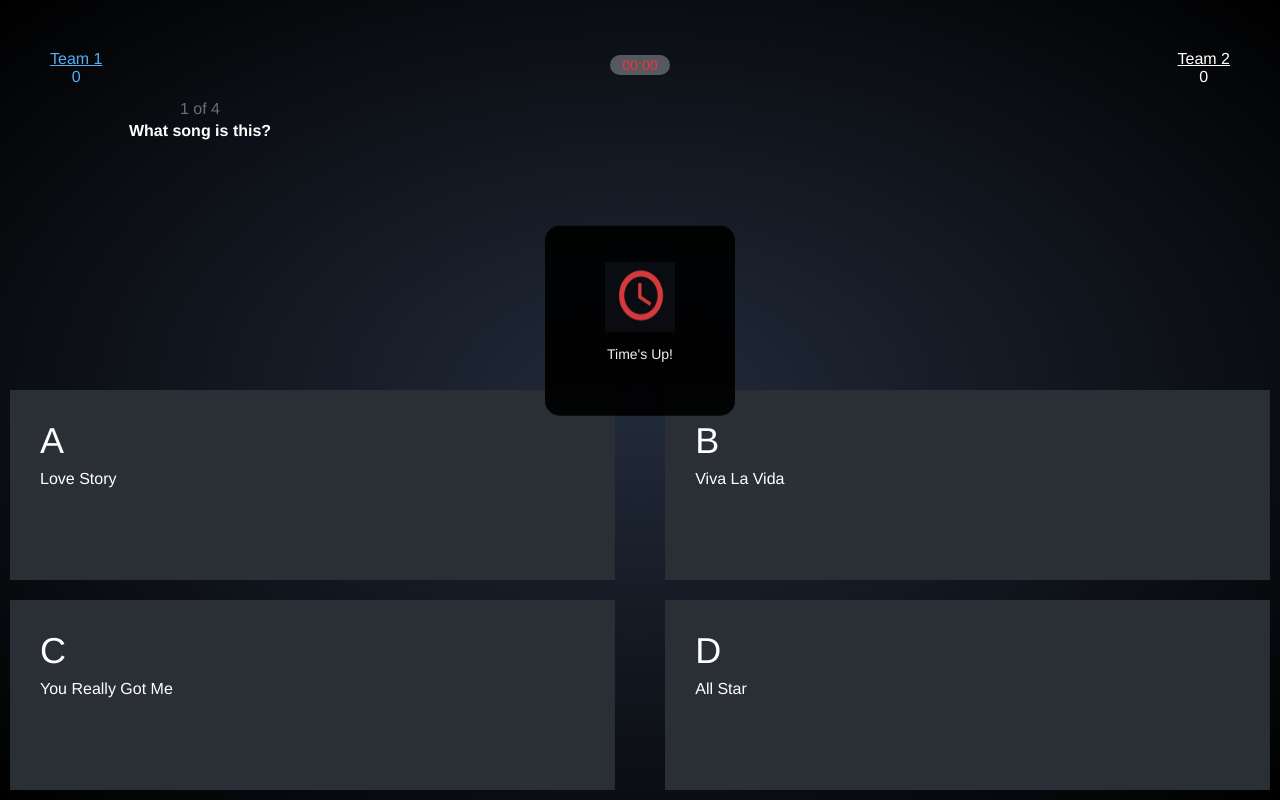
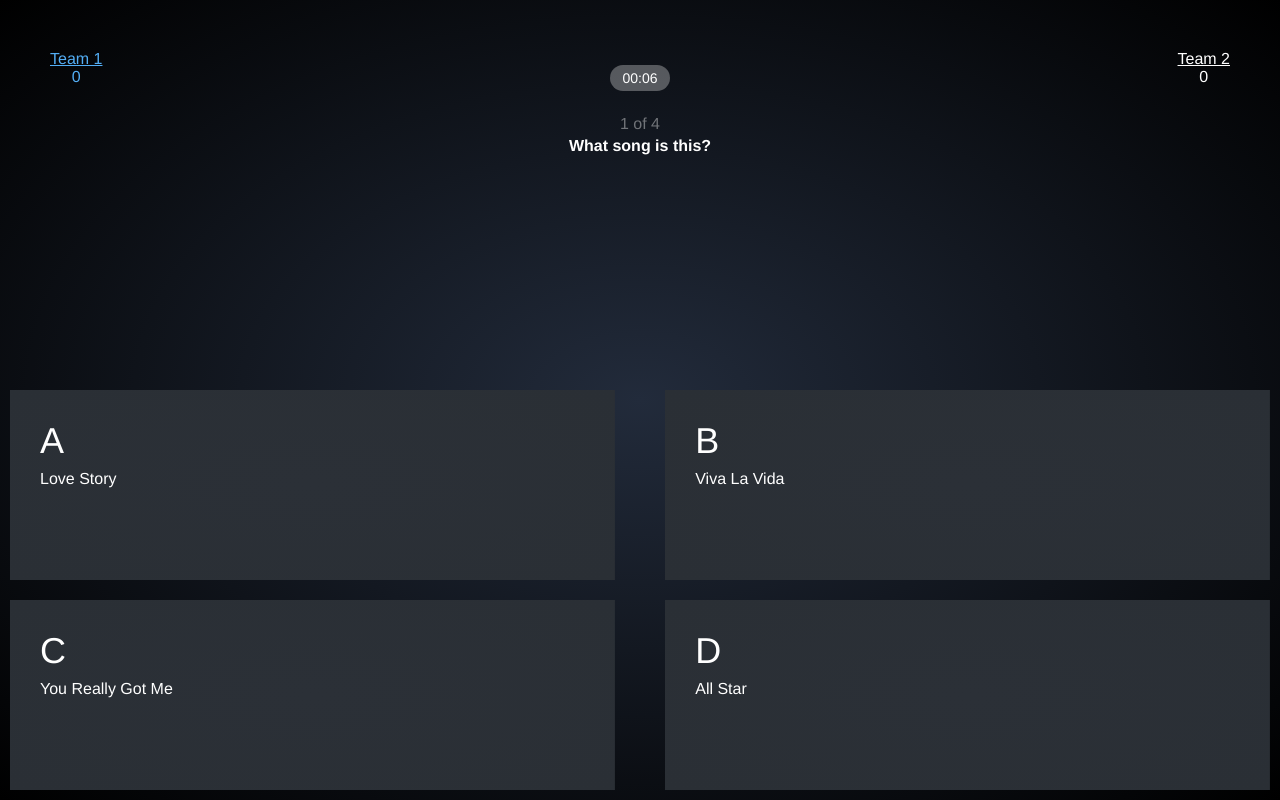
Before and after one commit to rachelcarandang/js-canvas-game, a plain HTML site: page game.html in a window 1280 px wide. Drawn offline with nearby package versions, Linux system fonts and the light colour scheme; a web font is replaced by a local one.

Commit message:
Fixed spacing of question, timer, and displayContainer

```diff
--- a/game.html
+++ b/game.html
@@ -35,16 +35,16 @@
 		}
 
 		.timer {
-			position: relative;
-			top: 55px;
+			position: static;
 			margin: 0 auto;
 			background-color: rgba(255, 255, 255, .3);
 			border-radius: 15px;
-			height: 20px;
+			height: 26px;
 			width: 60px;
 			padding: 0;
-			line-height:20px;
+			line-height:26px;
 			vertical-align: middle;
+			margin-bottom: 24px;
 		}
 
 		.secondsLeftText {
@@ -99,8 +99,10 @@
 		}
 
 		.displayContainer {
-			position: fixed;
-			top: 100px;
+			position: absolute;
+			top: 65px;
+			left: 50%;
+			transform: translate(-50%, 0px);
 			margin: 0 auto;
 			height: auto;
 			width: 400px;
@@ -336,16 +338,17 @@
 
 		<!-- Central container with round number, question and graphic -->
 		<div id="displayContainer" class="displayContainer">
+				<!-- Timer -->
+			<div id="timer" class="timer">
+				<div id="secondsLeftText" class="secondsLeftText">
+				</div>
+			</div>
 			<div id="roundInformation" class="roundInformation"></div>
 			<div id="question" class="question">What song is this?</div>
 			<div id="questionImage" class="questionImage"></div>
 		</div>
 
-		<!-- Timer -->
-		<div id="timer" class="timer">
-			<div id="secondsLeftText" class="secondsLeftText">
-			</div>
-		</div>
+
 
 		<!-- Team Name and Scoring-->
 		<div id="team1Container" class="team1Container">
@@ -435,7 +438,7 @@
 			var team2 = new Team(TeamID.Two, team2Name, 0, 'team2Name', 'team2Score');
 			this.teams = [ team1, team2 ];
 			this.totalRounds = 4;
-			this.secondsPerRound = 2;
+			this.secondsPerRound = 10;
 			this.currentRound;
 			this.currentTeamGuessing;
 			this.secondsLeftInRound;
```
